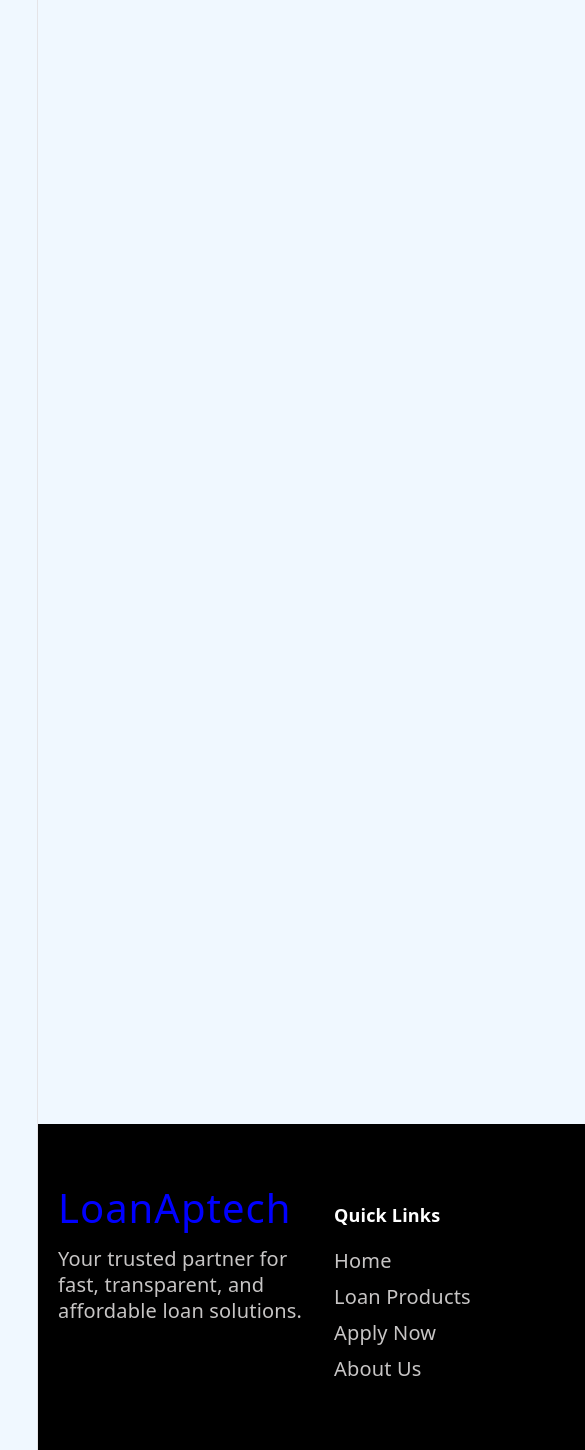
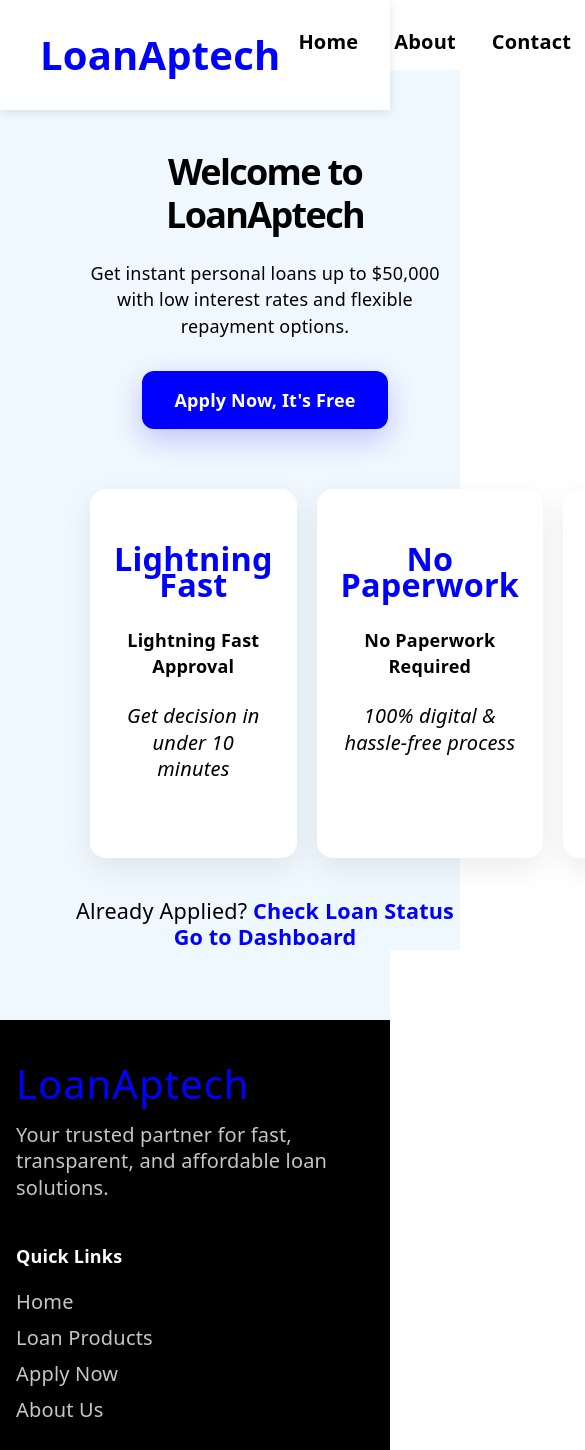
Before and after one commit to Mrnoahayo/LOANAPTECH, a React (Vite) app: page / in a window 390 px wide. Shown: the top 1450 px of the page, 585 px wide, since content can reach past the window. Built offline with nearby package versions, Linux system fonts and the light colour scheme; no server answers.

Commit message:
Update project

```diff
--- a/src/App.jsx
+++ b/src/App.jsx
@@ -7,25 +7,27 @@ import Signup from "./components/Signup";
 import Apply from "./components/Apply";
 import Home from "./components/Home";
 import Navbar from "./components/Navbar";
-
-
 import Footer from "./components/Footer";
 import { BrowserRouter as Router, Routes, Route } from "react-router-dom";
 
 function App() {
   return (
     <Router>
-        <Routes>
-          <Route path="/about" element={<About/>} />
-          <Route path="/contact" element={<Contact/>} />
-          <Route path="/login" element={<Login/>} />
-          <Route path="/signup" element={<Signup/>} />
-            <Route path="/Apply" element={<Apply/>} />
-            <Route path="/Home" element={<Home/>} />
-          <Route path="/Navbar" element={<Navbar/>} />
-        </Routes>
-         <Footer />
+      <Navbar />
+      <Routes>
+        <Route path="/" element={<Home />} />
+        <Route path="/home" element={<Home />} />
+        <Route path="/Home" element={<Home />} />
+        <Route path="/about" element={<About />} />
+        <Route path="/contact" element={<Contact />} />
+        <Route path="/login" element={<Login />} />
+        <Route path="/signup" element={<Signup />} />
+        <Route path="/apply" element={<Apply />} />
+        <Route path="/Apply" element={<Apply />} />
+      </Routes>
+      <Footer />
     </Router>
   );
 }
+
 export default App;
--- a/src/components/About.css
+++ b/src/components/About.css
@@ -1,11 +1,12 @@
 .about-page {
-  min-height: 100vh;
-  background-color: aliceblue;
-  padding: 100px 40px 60px;
+  height: 100%;
+  background-color: #f9fafb;
+  padding: 100px 20px 60px;
+  margin-top: 100px;
 }
 
 .about-container {
-  width: 900px;
+  max-width: 900px;
   margin: 0 auto;
   background: white;
   padding: 50px 40px;
@@ -17,7 +18,7 @@
 .about-container h1 {
   font-size: 2.8rem;
   font-weight: 700;
-  color: #1f2937;
+  color: #000000;
   margin-bottom: 24px;
   cursor: pointer;
 }
@@ -27,12 +28,11 @@
   color: #000000;
   line-height: 1.8;
   margin-bottom: 40px;
-
 }
 
 .features {
   display: grid;
-  grid-template-columns: repeat(3, 1fr);
+  grid-template-columns: repeat(auto-fit, minmax(250px, 1fr));
   gap: 30px;
   margin-top: 40px;
 
--- a/src/components/About.jsx
+++ b/src/components/About.jsx
@@ -14,7 +14,7 @@ const About = () => {
           </div>
           <div className='feature'>
             <h3>No Hidden Fees</h3>
-            <p>100% free to apply-no hidden charges</p>
+            <p>100% free to apply - no hidden charges</p>
           </div>
           <div className='feature'>
             <h3>Secure & Private</h3>
--- a/src/components/Contact.css
+++ b/src/components/Contact.css
@@ -1,36 +1,37 @@
 .contact-page {
-  min-height: 100vh;
   background-color: aliceblue;
-  padding: 100px 40px 60px;
+  padding: 100px 40px;
+margin-top: 100px;
 }
 
 .contact-container {
-  width: min(900px, 90%);
+  max-width: 700px;
   margin: 0 auto;
   background: white;
-  padding: 60px 50px;
+  padding: 50px 40px;
   border-radius: 16px;
-  box-shadow: 0 10px 30px rgba(0, 0, 0, 0.08);
+  box-shadow: 0 10px 30px rgba(0, 0, 0, 0.05);
   text-align: center;
 }
-
 .contact-container h1 {
-  font-size: 2.5rem;
+  font-size: 2.8rem;
   font-weight: 700;
-  color: black;
-  margin-bottom: 20px;
+  color:black;
+  margin-bottom: 24px;
 }
 
 .contact-container > p {
-  color: black;
+  color: white;
   font-size: 1rem;
   margin-bottom: 40px;
+  text-align: center;
 }
 
 .contact-info {
   margin-bottom: 50px;
   font-size: 1.1rem;
   color: black;
+   text-align: center;
 }
 
 .info-item {
--- a/src/components/Contact.jsx
+++ b/src/components/Contact.jsx
@@ -36,17 +36,17 @@ const Contact = () => {
     <div className="contact-page">
       <div className="contact-container">
         <h1>Contact Us</h1>
-        <p>We're here to help! Reach out anytime.</p>
+        <p>We’d love to hear from you. Fill out the form below.</p>
 
         <div className="contact-info">
           <div className="info-item">
-            <strong>Email:</strong> support@loanaptech.com
+            <strong>Email:</strong> support@example.com
           </div>
           <div className="info-item">
-            <strong>Phone:</strong> + (555) 123-4567
+            <strong>Phone:</strong> +123 986 53634
           </div>
           <div className="info-item">
-            <strong>Hours:</strong> Mon-Fri, 9am - 5pm EST
+            <strong>Location:</strong> Lagos
           </div>
         </div>
 
@@ -76,7 +76,9 @@ const Contact = () => {
             value={formData.message}
             onChange={handleChange}
             required
-          ></textarea> <button type="submit">Send Message</button>
+          ></textarea>
+
+          <button type="submit">Send Message</button>
         </form>
       </div>
     </div>
--- a/src/components/Footer.css
+++ b/src/components/Footer.css
@@ -1,9 +1,8 @@
 .footer {
   background: black;
   color: white;
-  margin-top: 100%;
-  padding-top: 60px;
-
+  margin-top: 0;
+  padding: 60px 0 20px;
 }
 
 .footer-container {
@@ -18,6 +17,27 @@
   gap: 20px;
   align-items: start;
   margin-bottom: 50px;
+}
+
+@media (max-width: 900px) {
+  .footer-grid {
+    grid-template-columns: repeat(2, minmax(0, 1fr));
+  }
+}
+
+@media (max-width: 600px) {
+  .footer {
+    padding: 40px 0 20px;
+  }
+
+  .footer-grid {
+    grid-template-columns: 1fr;
+    gap: 24px;
+  }
+
+  .footer-container {
+    padding: 0 16px;
+  }
 }
 
 .footer-brand,
--- a/src/components/Home.css
+++ b/src/components/Home.css
@@ -1,38 +1,40 @@
 .home-container {
   background: aliceblue;
+  width: 100%;
+  margin: 70px;
+}
 
-}
 .hero-section {
-  width:100%;
-  height: 100%;
+  width: min(100%, 1100px);
   margin: 0 auto;
-  padding: 0 auto;
   text-align: center;
-  padding: 20px;
+  padding: 20px 20px 40px;
+  box-sizing: border-box;
 }
 
 .hero-title {
-  font-size: 3.5rem;
+  font-size: clamp(2rem, 4vw, 3.5rem);
   font-weight: 800;
   color: black;
-  margin-top: 70px;
-  margin-bottom: 50px;
+  margin-top: 60px;
+  margin-bottom: 24px;
   line-height: 1.2;
 }
 
 .hero-subtitle {
-  font-size: 1.5rem;
-  color:black;
-  margin: 0 auto 40px;
+  font-size: clamp(1rem, 2vw, 1.5rem);
+  color: black;
+  margin: 0 auto 32px;
+  max-width: 700px;
 }
 
 .hero-cta-btn {
   display: inline-block;
   background: blue;
   color: white;
-  font-size: 1.5rem;
+  font-size: clamp(1rem, 2vw, 1.5rem);
   font-weight: 700;
-  padding: 20px 50px;
+  padding: 16px 32px;
   border-radius: 12px;
   text-decoration: none;
   transition: all 0.3s ease;
@@ -49,17 +51,20 @@
 .features-flex {
   display: flex;
   gap: 20px;
-  width: 1000px;
-  padding: 40px;
-  height: 280px;
+  width: min(100%, 1000px);
+  padding: 20px 20px 40px;
+  box-sizing: border-box;
+  margin: 0 auto;
+text-align: center;
 }
 
 .feature-card {
   background: white;
-  padding: 40px ;
+  padding: 24px;
   border-radius: 16px;
   box-shadow: 0 10px 30px rgba(0, 0, 0, 0.08);
   transition: transform 0.3s ease;
+
 }
 
 .feature-card:hover {
@@ -89,6 +94,7 @@
   margin-top: 0 auto;
   font-size: 1.2rem;
   color: black;
+  text-align: center;
 }
 
 .home-link {
--- a/src/index.css
+++ b/src/index.css
@@ -48,15 +48,17 @@
 
 body {
   margin: 0;
-  min-width: 1200px;
-  overflow-x: auto;
+  min-width: 320px;
+  overflow-x: hidden;
+  background: #fff;
 }
 
 #root {
-  width: 1126px;
-  margin: 0 auto;
-  text-align: center;
-  border-inline: 1px solid var(--border);
+  width: 100%;
+  max-width: 100%;
+  margin: 0;
+  text-align: left;
+  border: none;
   min-height: 100svh;
   display: flex;
   flex-direction: column;
```
